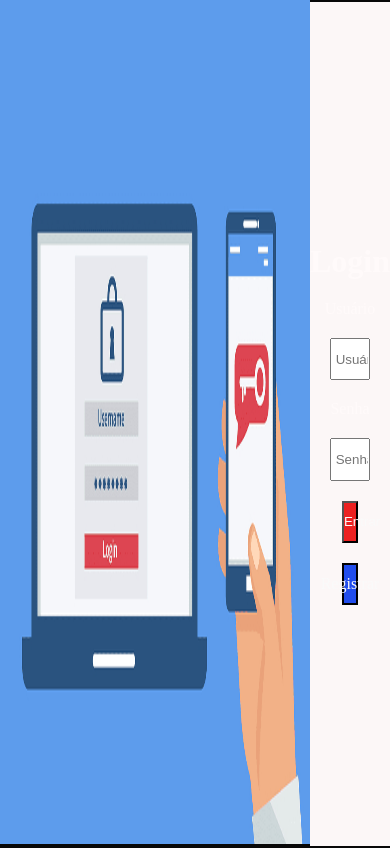
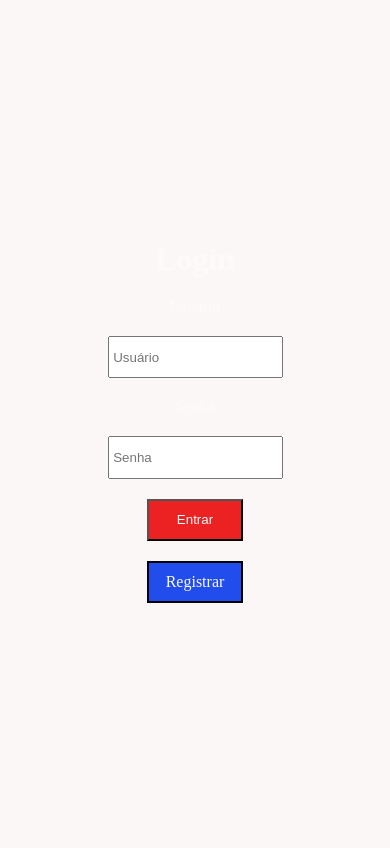
Before and after one commit to chrystian-souza/biblioteca-Django, a Django app: page /accounts/login/ in a window 390 px wide. After the commit the page ends 603 px from the top, so only its background shows below. Run offline with Django 4.2, Linux system fonts and the light colour scheme.

Commit message:
estou fazendo a tela de login ficar responsiva

```diff
--- a/templates/static/css/login.css
+++ b/templates/static/css/login.css
@@ -15,7 +15,6 @@
     color: black;
     justify-content: center;
     align-items: center;
-
     background-color: rgb(8, 8, 8);
 }
 
@@ -30,6 +29,11 @@
     background-color:rgb(252, 247, 247);
     width: 50%;
     height: 100vh;
+    /* width: 100%; */
+    max-width: 400px;
+    margin: auto;
+    padding: 20px;
+    box-sizing: border-box;
 
 }
 
@@ -38,7 +42,7 @@
 
     background-color: rgb(236, 33, 33);
     color: rgb(250, 250, 250);
-    width: 20%;
+    width: 6rem;
     height: 5vh;
     cursor: pointer;
 }
@@ -47,7 +51,7 @@
 
     background-color: rgb(33, 77, 236);
     color: rgb(250, 250, 250);
-    width: 20%;
+    width: 6rem;
     height: 5vh;
     border: 2px solid black;
     display: flex;
@@ -82,3 +86,19 @@
     width: 100%;
     height: 100vh;
 }
+
+@media (max-width:600px) {
+
+    .img-login img {
+
+        display: none;
+    }
+
+    form {
+
+        width: 100%;
+    }
+
+
+
+}
```
Also changed, not shown: db.sqlite3.
